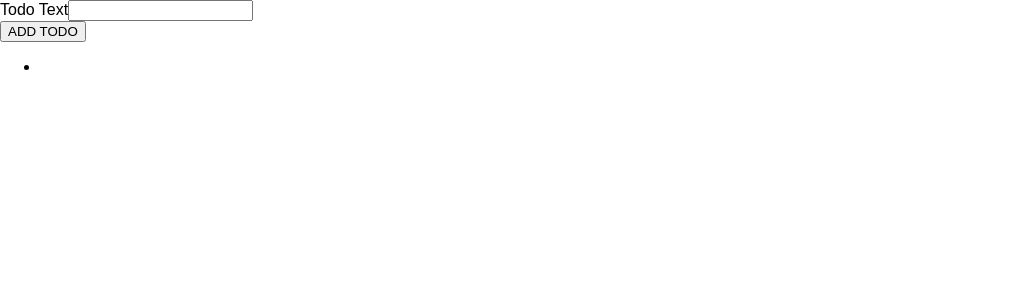
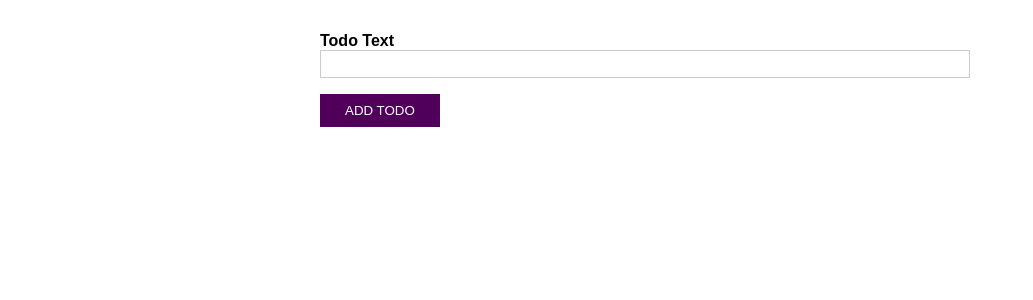
Before and after one commit to FelixW01/react-typescript-notes, a React (Vite) app: page / in a window 1280 px wide. Shown: the top 300 px of the page, without its empty margins (0-1033 px from the left). Built offline with nearby package versions, Linux system fonts and the light colour scheme.

Commit message:
Added more styling to list

```diff
--- /dev/null
+++ b/src/components/NewTodo.css
@@ -0,0 +1,48 @@
+form {
+  width: 90%;
+  max-width: 40rem;
+  margin: 2rem auto;
+}
+
+.form-control {
+  margin-bottom: 1rem;
+}
+
+label,
+input {
+  display: block;
+  width: 100%;
+}
+
+label {
+  font-weight: bold;
+}
+
+input {
+  font: inherit;
+  border: 1px solid #ccc;
+  padding: 0.25rem;
+}
+
+input:focus {
+  outline: none;
+  border-color: #50005a;
+}
+
+button {
+  background: #50005a;
+  border: 1px solid #50005a;
+  color: white;
+  padding: 0.5rem 1.5rem;
+  cursor: pointer;
+}
+
+button:focus {
+  outline: none;
+}
+
+button:hover,
+button:active {
+  background: #6a0a77;
+  border-color: #6a0a77;
+}
--- a/src/components/NewTodo.tsx
+++ b/src/components/NewTodo.tsx
@@ -1,10 +1,12 @@
 import React, { useRef } from "react";
 
+import "./NewTodo.css";
+
 type NewTodoProps = {
-    onAddTodo: (todoText: string) => void
+  onAddTodo: (todoText: string) => void;
 };
 
-const NewTodo: React.FC<NewTodoProps> = props => {
+const NewTodo: React.FC<NewTodoProps> = (props) => {
   const textInputRef = useRef<HTMLInputElement>(null);
   const todoSubmitHandler = (event: React.FormEvent) => {
     event.preventDefault();
@@ -13,15 +15,13 @@
   };
 
   return (
-    <>
     <form onSubmit={todoSubmitHandler}>
-        <div>
+      <div className="form-control">
         <label htmlFor="todo-text">Todo Text</label>
         <input type="text" id="todo-text" ref={textInputRef} />
       </div>
       <button type="submit">ADD TODO</button>
     </form>
-    </>
   );
 };
 
--- /dev/null
+++ b/src/components/TodoList.css
@@ -0,0 +1,17 @@
+ul {
+  list-style: none;
+  width: 90%;
+  max-width: 40rem;
+  margin: 2rem auto;
+  padding: 0;
+}
+
+li {
+  margin: 1rem 0;
+  padding: 1rem;
+  box-shadow: 0 2px 8px rgba(0, 0, 0, 0.26);
+  border-radius: 6px;
+  display: flex;
+  justify-content: space-between;
+  align-items: center;
+}
--- a/src/components/TodoList.tsx
+++ b/src/components/TodoList.tsx
@@ -1,4 +1,6 @@
 import React from "react";
+
+import "./TodoList.css";
 
 // you have to be specific when passing props
 interface TodoListProps {
@@ -9,7 +11,6 @@
 const TodoList: React.FC<TodoListProps> = (props) => {
   return (
     <ul>
-      <li>
       {props.items.map((todo) => (
         <li key={todo.id}>
           <span>{todo.text}</span>
@@ -18,7 +19,6 @@
           </button>
         </li>
       ))}
-      </li>
     </ul>
   );
 };
```
Lines whose indentation alone changed are shown as unchanged.
